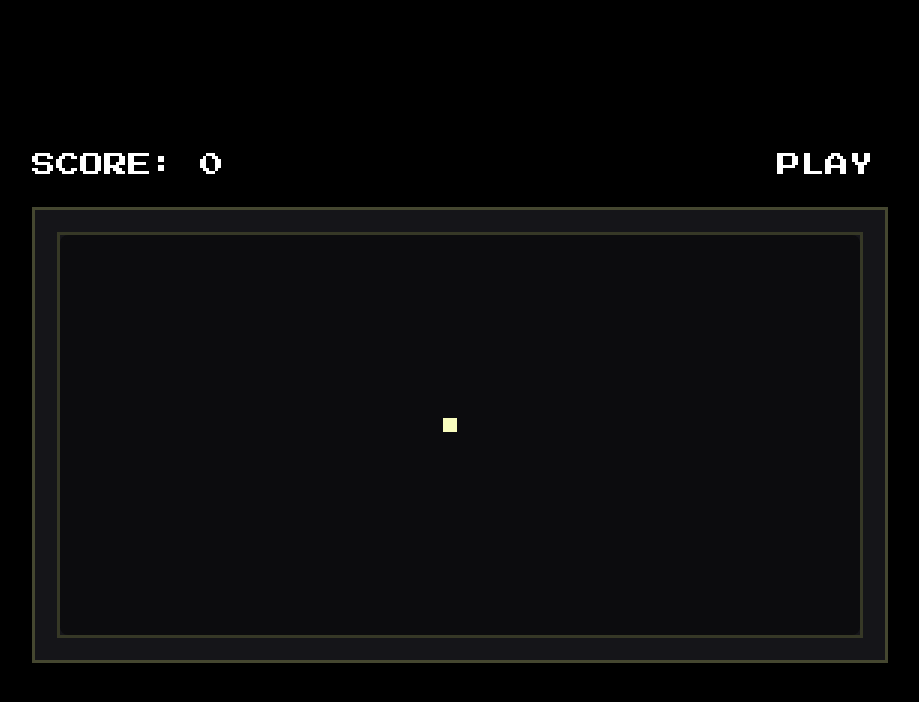
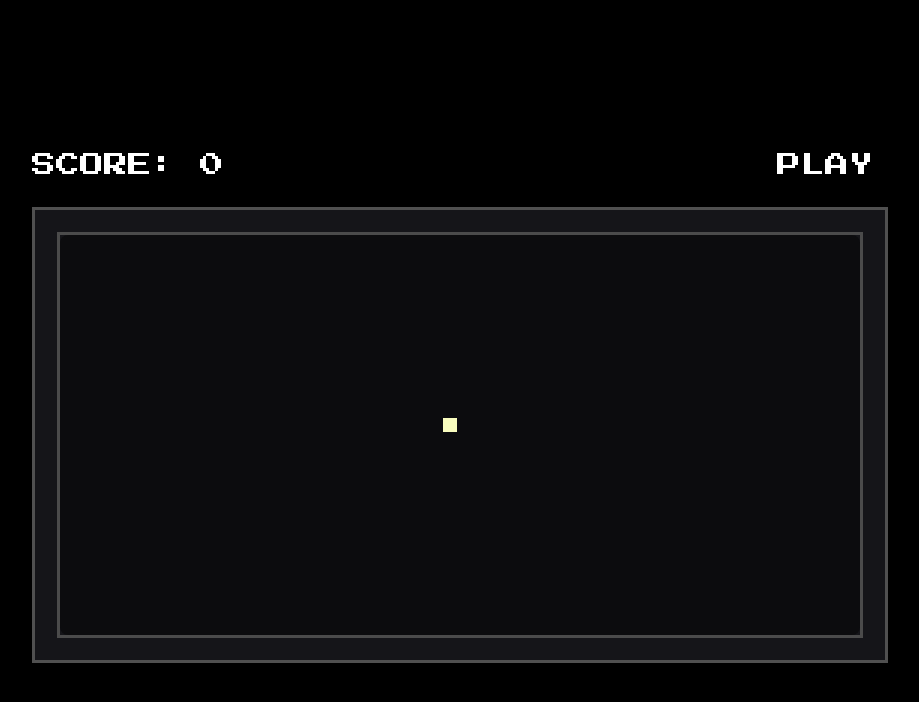
Before and after one commit to Vizereth/V-Snake, a website built with webpack: page src/index.pug in a window 1280 px wide. Shown: the whole page, without its empty margins (180-1099 px from the left). Built offline with nearby package versions, Linux system fonts and the light colour scheme.

Commit message:
Update board.scss

```diff
--- a/src/components/common/board/board.scss
+++ b/src/components/common/board/board.scss
@@ -1,6 +1,6 @@
 .board {
   &__wrapper--1 {
-    border: solid 3px $color-3;
+    border: solid 3px rgb(80, 80, 80);
   }
 
   &__wrapper--2 {
@@ -9,7 +9,7 @@
   }
 
   &__wrapper--3 {
-    border: solid 3px darken($color-3, 5%);
+    border: solid 3px rgb(75, 75, 75);
   }
 
   &__inner {
```
